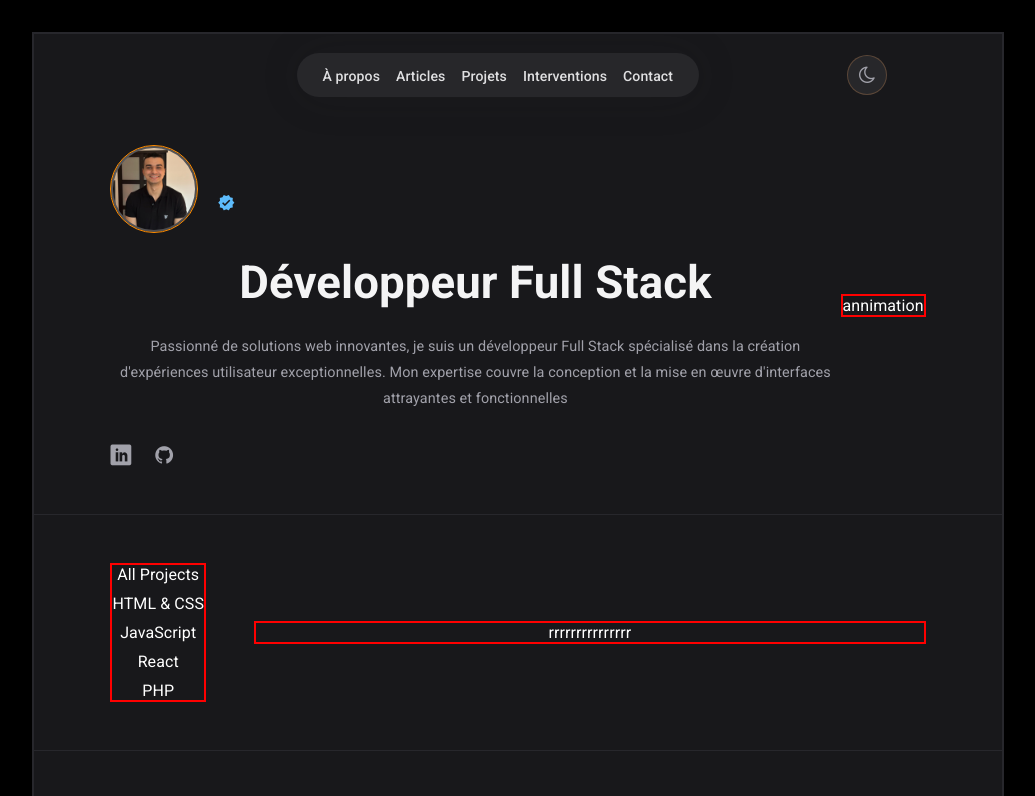
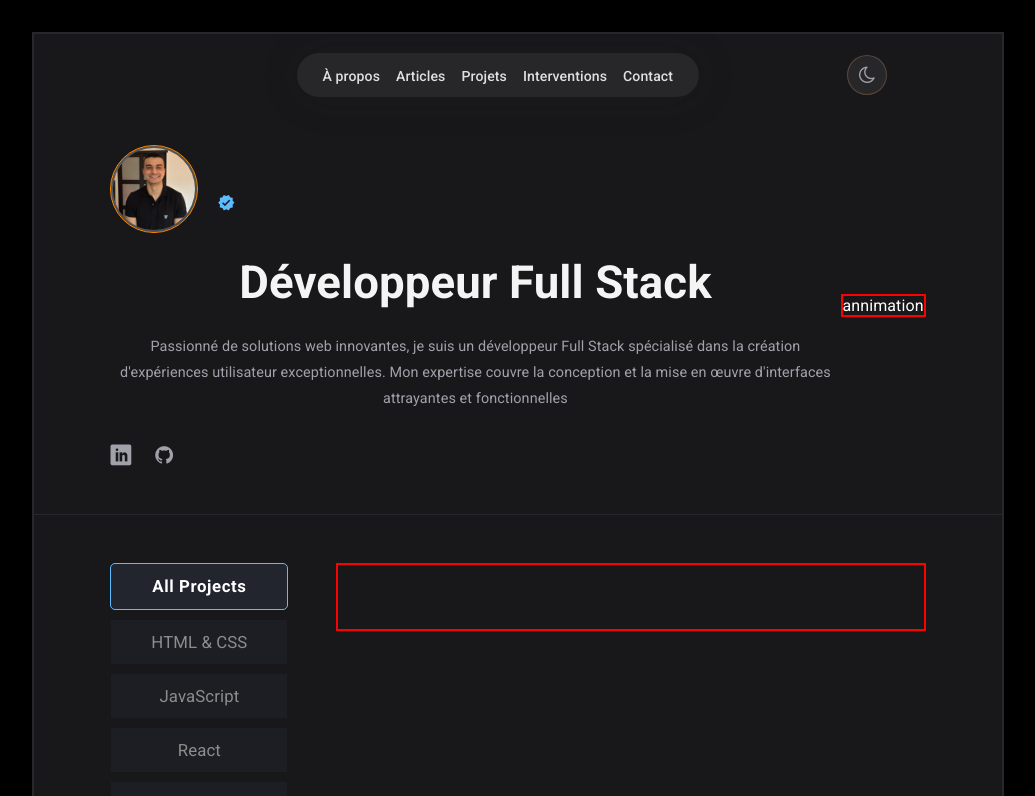
Before and after one commit to bilelmahmoud/Portfolio, a React (Vite) app: page / in a window 1280 px wide. Shown: the top 796 px of the page, without its empty margins (122-1157 px from the left). Built offline with nearby package versions, Linux system fonts and the light colour scheme.

Commit message:
Élaborer le design des boutons pour la section projet

```diff
--- a/src/components/3-main/Main.jsx
+++ b/src/components/3-main/Main.jsx
@@ -5,8 +5,8 @@ const Main = () => {
 
   return (
     <main className='flex'>
-          <section className=' border left-section flex'>
-                  <button>All Projects</button>
+          <section className='  left-section flex'>
+                  <button className='active'>All Projects</button>
                   <button>HTML & CSS </button>
                   <button>JavaScript</button>
                   <button>React</button>
@@ -14,7 +14,9 @@ const Main = () => {
           </section>
 
           <section className=' border right-section'>
-                  rrrrrrrrrrrrrrr
+              <article className='card'>
+
+              </article>
           </section>
     </main>
   )
--- a/src/components/3-main/main.css
+++ b/src/components/3-main/main.css
@@ -11,6 +11,7 @@ table of contents
 
 main.flex{
    gap: 3rem;
+   align-items: start;
 }
 
 /*
@@ -22,7 +23,32 @@ main.flex{
 main section.left-section.flex {
    flex-direction: column;
    gap: 10px;
- }
+}
+
+main section.left-section.flex button{
+background-color: rgb(34, 37, 46, 1);
+width: 11rem;
+padding: 0.75rem 0;
+text-align: center;
+font-size: 1.05rem;
+text-transform: capitalize;
+opacity: 0.5;
+transition: 0.3s;
+
+}
+
+main section.left-section.flex button.active{
+opacity: 1;
+font-weight: bold;
+letter-spacing:0.6px;
+padding: 0.8rem 0;
+border: 1px solid var(--blue);
+border-radius: 5px;
+
+}
+main section.left-section.flex button:hover{
+opacity: 1;
+}
 
 
 
```
